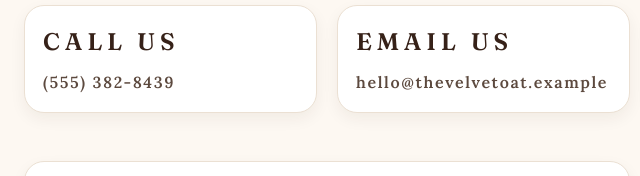
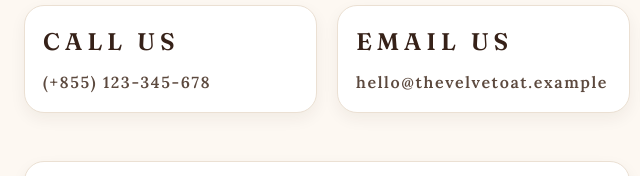
Before and after one commit to lvvr00/local-cafe, a plain HTML site: page contact.html in a window 1280 px wide. Shown: the part 246-422 px from the top of the page, 0-640 px from the left. Drawn offline with Linux system fonts and the light colour scheme.

Commit message:
commit on ('main')

```diff
--- a/contact.html
+++ b/contact.html
@@ -57,7 +57,7 @@
           <div class="contacts-card wrap">
             <div class="card text-center">
               <h3>Call Us</h3>
-              <p>(555) 382-8439</p>
+              <p>(+855) 123-345-678</p>
             </div>
             <div class="card text-center">
               <h3>Email Us</h3>
```
